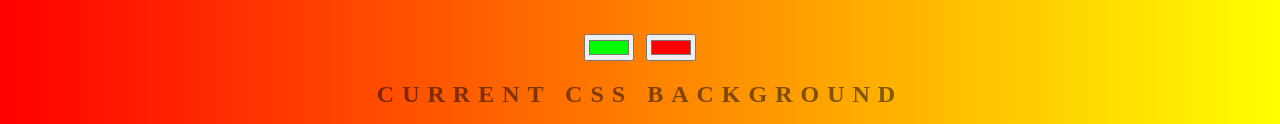
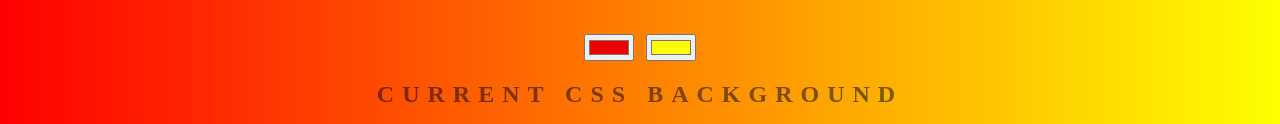
Before and after one commit to ashleycodes920/background-generator, a plain HTML site: page index.html in a window 1280 px wide. Shown: the part 171-295 px from the top of the page. Drawn offline with Linux system fonts and the light colour scheme.

Commit message:
Update index.html

```diff
--- a/index.html
+++ b/index.html
@@ -6,8 +6,8 @@
   </head>
   <body id="gradient">
     <h1>Backround Generator</h1>
-    <input class="color1" type="color" name="color1" value="#00ff00">
-    <input class="color2" type="color" name="color2" value="#ff0000">
+    <input class="color1" type="color" name="color1" value="#eb0000">
+    <input class="color2" type="color" name="color2" value="#ffff01">
     <h2>Current CSS Background</h2>
     <h3></h3>
     <script type="text/javascript" src="script.js"></script>
```
